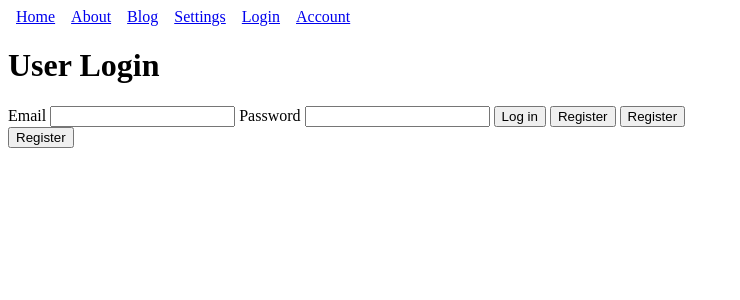
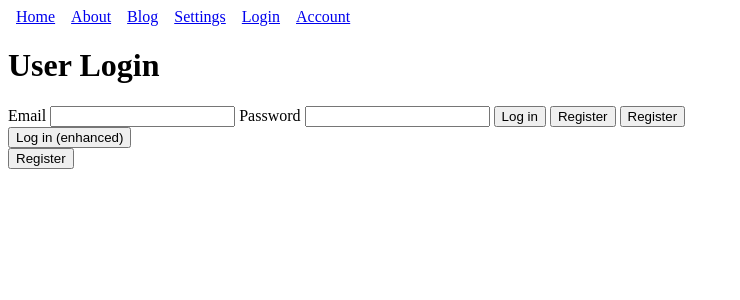
Before and after one commit to JackDiSalvatore/test-svelte-app, a SvelteKit app: page /login in a window 1280 px wide. Shown: the top 300 px of the page, without its empty margins (0-740 px from the left). Built offline with nearby package versions, Linux system fonts and the light colour scheme.

Commit message:
use enhanced example, in practice this should probably be on all forms
Signed-off-by: jackdisalvatore <jackp.disalvatore@gmail.com>

```diff
--- a/src/routes/login/+page.svelte
+++ b/src/routes/login/+page.svelte
@@ -1,4 +1,6 @@
 <script>
+	import { enhance } from '$app/forms';
+
 	/** @type {import('./$types').PageData} */
 	export let data;
 
@@ -25,6 +27,10 @@
 	<button formaction="/login?/register">Register</button>
 </form>
 
+<form method="POST" action="?/login" use:enhance>
+	<button>Log in (enhanced)</button>
+</form>
+
 <!-- Alternative to `formaction` -->
 <form method="POST" action="/login?/register">
 	<button>Register</button>
```
